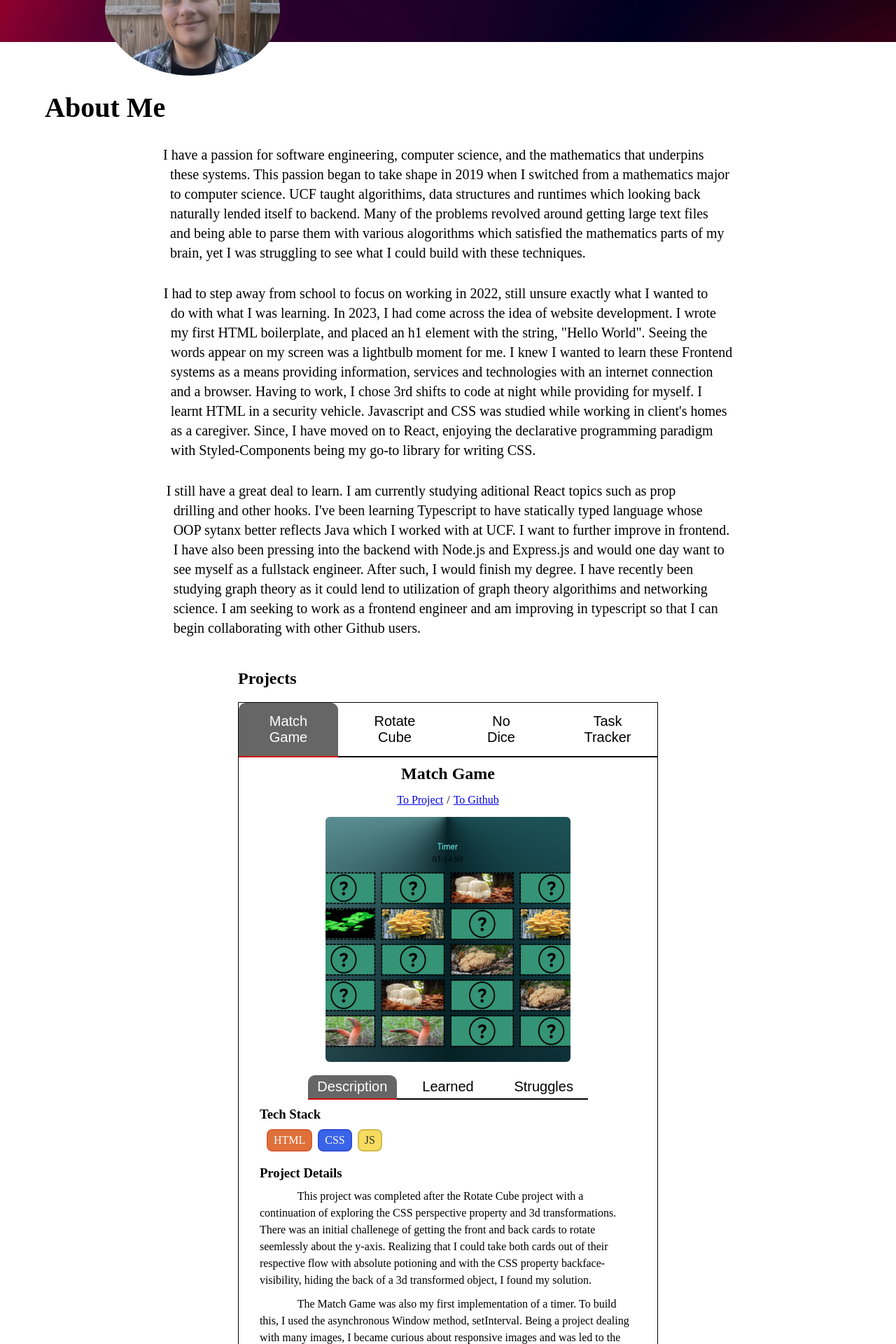
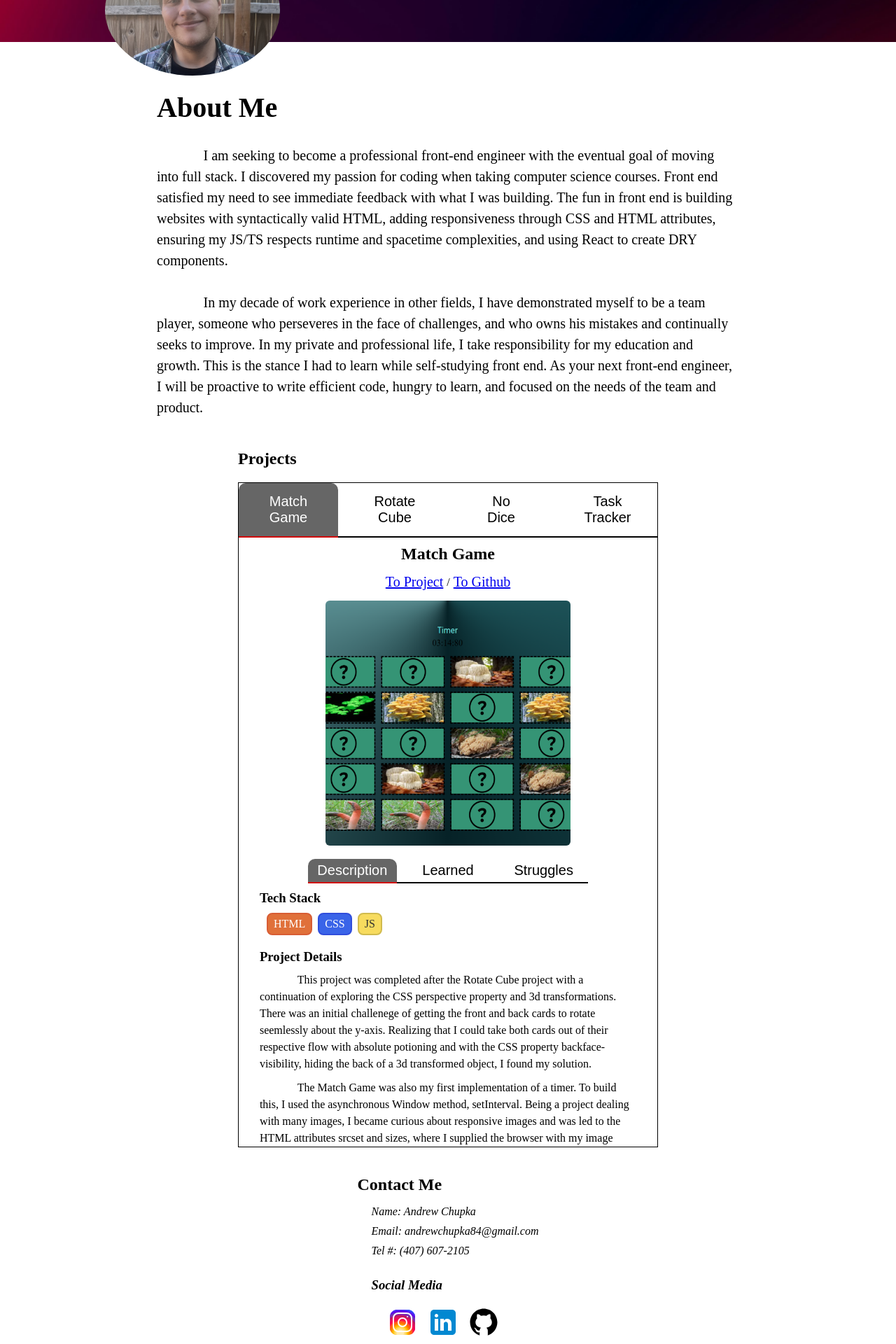
Before and after one commit to worldOfVerdure/Portfolio, a React (Vite) app: page / in a window 1280 px wide. Shown: the part 260-2180 px from the top of the page at 70% size. Built offline with nearby package versions, Linux system fonts and the light colour scheme.

Commit message:
Add new about me text, style about me section, and make anchor tag text responsive.

```diff
--- a/src/components/About/About.jsx
+++ b/src/components/About/About.jsx
@@ -21,6 +21,10 @@ const AboutSection = styled.section`
   margin: 3rem auto;
   width: 90%;
 
+  @media (width >= 1200px) {
+    width: 65%;
+  }
+
   & h2 {
     align-self: start;
     font-size: clamp(2.5rem, calc(1.86rem + 2vw), 4rem);
@@ -30,8 +34,16 @@ const AboutSection = styled.section`
 
   & p {
     font-size: clamp(1.6rem, calc(1.2rem + 1vw), 2rem);
-    line-height: 1.4;
+    line-height: 1.5;
     margin: 1.5rem auto;
-    white-space: pre-wrap;
+    text-indent: 8%;
+
+    @media (768px >= width < 1500px) {
+      text-indent: 4%;
+    }
+
+    @media (width >= 1500px) {
+      text-indent: 2%;
+    }
   }
 `;
--- a/src/components/About/aboutMeText.js
+++ b/src/components/About/aboutMeText.js
@@ -1,29 +1,17 @@
 const aboutMeParagraphs = [
-  `I have a passion for software engineering, computer science, and the mathematics that underpins
-  these systems. This passion began to take shape in 2019 when I switched from a mathematics major
-  to computer science. UCF taught algorithims, data structures and runtimes which looking back
-  naturally lended itself to backend. Many of the problems revolved around getting large text files
-  and being able to parse them with various alogorithms which satisfied the mathematics parts of my
-  brain, yet I was struggling to see what I could build with these techniques.`,
+  `I am seeking to become a professional front-end engineer with the eventual goal of moving into
+  full stack. I discovered my passion for coding when taking computer science courses. Front end
+  satisfied my need to see immediate feedback with what I was building. The fun in front end is
+  building websites with syntactically valid HTML, adding responsiveness through CSS and HTML
+  attributes, ensuring my JS/TS respects runtime and spacetime complexities, and using React to
+  create DRY components.`,
 
-  `I had to step away from school to focus on working in 2022, still unsure exactly what I wanted to
-  do with what I was learning. In 2023, I had come across the idea of website development. I wrote
-  my first HTML boilerplate, and placed an h1 element with the string, "Hello World". Seeing the
-  words appear on my screen was a lightbulb moment for me. I knew I wanted to learn these Frontend
-  systems as a means providing information, services and technologies with an internet connection
-  and a browser. Having to work, I chose 3rd shifts to code at night while providing for myself. I
-  learnt HTML in a security vehicle. Javascript and CSS was studied while working in client's homes
-  as a caregiver. Since, I have moved on to React, enjoying the declarative programming paradigm
-  with Styled-Components being my go-to library for writing CSS.`,
-
-  `I still have a great deal to learn. I am currently studying aditional React topics such as prop
-  drilling and other hooks. I've been learning Typescript to have statically typed language whose
-  OOP sytanx better reflects Java which I worked with at UCF. I want to further improve in frontend.
-  I have also been pressing into the backend with Node.js and Express.js and would one day want to
-  see myself as a fullstack engineer. After such, I would finish my degree. I have recently been
-  studying graph theory as it could lend to utilization of graph theory algorithims and networking
-  science. I am seeking to work as a frontend engineer and am improving in typescript so that I can
-  begin collaborating with other Github users.`
+  `In my decade of work experience in other fields, I have demonstrated myself to be a team player,
+  someone who perseveres in the face of challenges, and who owns his mistakes and continually seeks
+  to improve. In my private and professional life, I take responsibility for my education and
+  growth. This is the stance I had to learn while self-studying front end. As your next front-end
+  engineer, I will be proactive to write efficient code, hungry to learn, and focused on the needs
+  of the team and product.`
 ];
 
 export default aboutMeParagraphs;
--- a/src/components/Contact/ContactMe.jsx
+++ b/src/components/Contact/ContactMe.jsx
@@ -10,9 +10,9 @@ export default function ContactMe() {
       <h2>Contact Me</h2>
       <ContactAddress>
         <ul>
-          <li><span>Name: John Doe</span></li>
-          <li><span>Email: myexampleemail@example.com</span></li>
-          <li><span>Tel #: (123) 456-7890</span></li>
+          <li><span>Name: Andrew Chupka</span></li>
+          <li><span>Email: andrewchupka84@gmail.com</span></li>
+          <li><span>Tel #: (407) 607-2105</span></li>
           <SocialMediaContainer>
             <h3>Social Media</h3>
             <nav>
--- a/src/components/Projects/Description.jsx
+++ b/src/components/Projects/Description.jsx
@@ -24,7 +24,6 @@ const Text = styled.div`
   & p {
     line-height: 1.5;
     margin: 0 0 1rem 0;
-    text-align: start;
     text-indent: 10%;
   }
 
--- a/src/components/Projects/LinkProjectGit.jsx
+++ b/src/components/Projects/LinkProjectGit.jsx
@@ -21,8 +21,9 @@ export default function LinkToProject({ selectedProjectData }) {
 }
 
 const ProjectLink = styled.a`
+  font-size: clamp(1.7rem, calc(1.3rem + 1.1vw), 2rem);
+  margin: 1rem 0;
   text-decoration: underline;
-  margin: 1rem 0;
 
   &:first-child {
     margin-right: .5rem;
```
